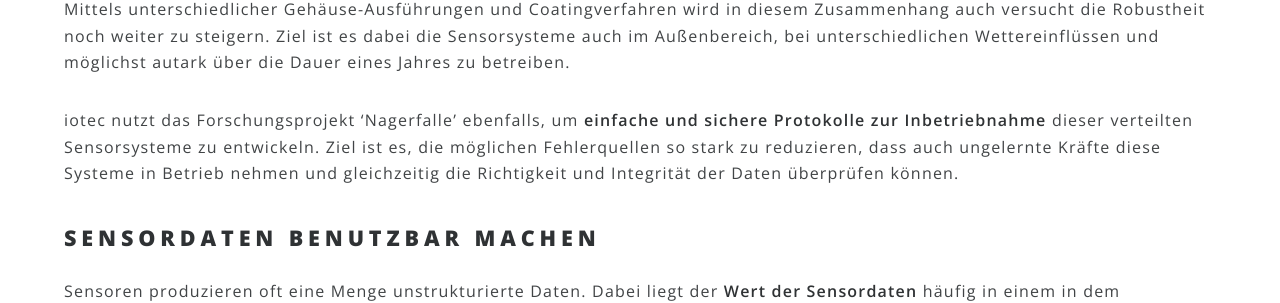
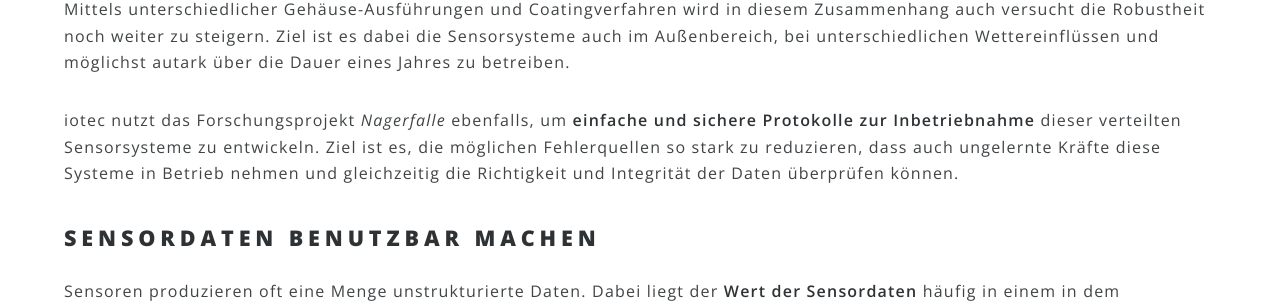
Before and after one commit to iotec-gmbh/iotec-gmbh.github.io, a Jekyll site: the page built from 12-research.md, in a window 1280 px wide and 900 px high, scrolled down 1712 px. Shown: the part 151-454 px from the top of the window. Built offline with Jekyll 4.4.1, drawn with Linux system fonts in a browser that asks for light colours; our own code applies the rules of GitHub Pages for plain Markdown files.

```diff
--- a/12-research.md
+++ b/12-research.md
@@ -63,7 +63,7 @@ Zusätzlich wählt iotec die Sensoren und elektrischen Systeme so aus, dass eine
 Mittels unterschiedlicher Gehäuse-Ausführungen und Coatingverfahren wird in diesem Zusammenhang auch versucht die Robustheit noch weiter zu steigern.
 Ziel ist es dabei die Sensorsysteme auch im Außenbereich, bei unterschiedlichen Wettereinflüssen und möglichst autark über die Dauer eines Jahres zu betreiben.
 
-iotec nutzt das Forschungsprojekt 'Nagerfalle' ebenfalls, um **einfache und sichere Protokolle zur Inbetriebnahme** dieser verteilten Sensorsysteme zu entwickeln.
+iotec nutzt das Forschungsprojekt *Nagerfalle* ebenfalls, um **einfache und sichere Protokolle zur Inbetriebnahme** dieser verteilten Sensorsysteme zu entwickeln.
 Ziel ist es, die möglichen Fehlerquellen so stark zu reduzieren, dass auch ungelernte Kräfte diese Systeme in Betrieb nehmen
 und gleichzeitig die Richtigkeit und Integrität der Daten überprüfen können.
 
```
